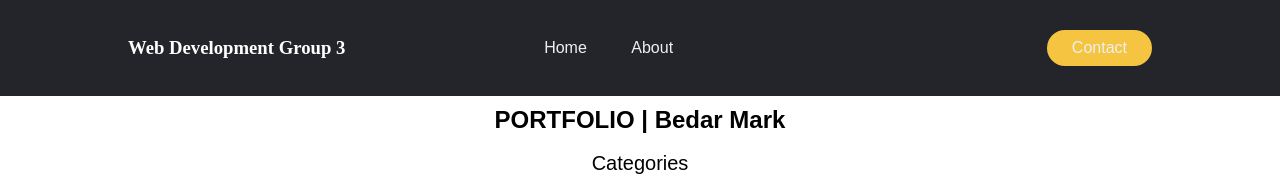
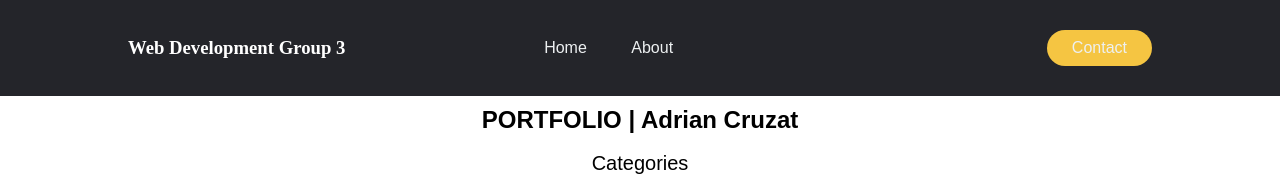
Before and after one commit to janemery46/web-dev-final-output, a plain HTML site: page cruzat-works.html in a window 1280 px wide. Shown: the top 190 px of the page. Drawn offline with Linux system fonts and the light colour scheme.

Commit message:
Update cruzat-works.html

```diff
--- a/cruzat-works.html
+++ b/cruzat-works.html
@@ -18,7 +18,7 @@
     </nav>
     <a class ="cta" href="contact.html"><button class="button">Contact</button></a>
   </header>
-  <h2 class = "title-text">PORTFOLIO | Bedar Mark</h2><br>
+  <h2 class = "title-text">PORTFOLIO | Adrian Cruzat</h2><br>
     <p class = "sort-items">Categories</p><br>
 
   <div id="myBtnContainer">
```
